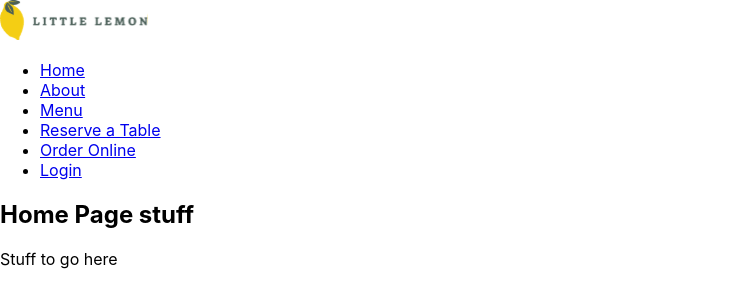
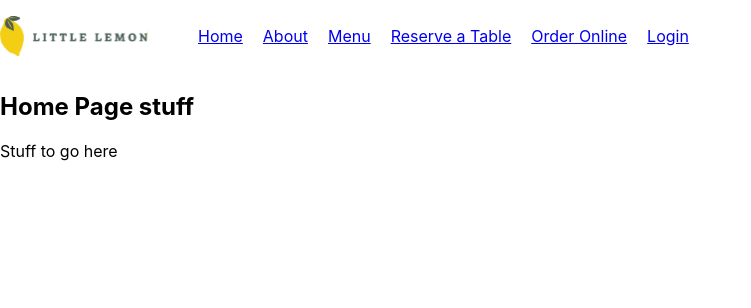
Before and after one commit to darthbob88/little-lemon, a React (Create React App) app: page / in a window 1280 px wide. Shown: the top 308 px of the page, without its empty margins (0-751 px from the left). Built offline with nearby package versions, Linux system fonts and the light colour scheme.

Commit message:
Styling the header

```diff
--- a/src/App.css
+++ b/src/App.css
@@ -1,38 +1,12 @@
-.App {
-  text-align: center;
+header {
+  display: flex;
 }
 
-.App-logo {
-  height: 40vmin;
-  pointer-events: none;
+nav ul {
+  display: flex;
 }
 
-@media (prefers-reduced-motion: no-preference) {
-  .App-logo {
-    animation: App-logo-spin infinite 20s linear;
-  }
+nav ul li {
+  list-style: none;
+  margin: 10px;
 }
-
-.App-header {
-  background-color: #282c34;
-  min-height: 100vh;
-  display: flex;
-  flex-direction: column;
-  align-items: center;
-  justify-content: center;
-  font-size: calc(10px + 2vmin);
-  color: white;
-}
-
-.App-link {
-  color: #61dafb;
-}
-
-@keyframes App-logo-spin {
-  from {
-    transform: rotate(0deg);
-  }
-  to {
-    transform: rotate(360deg);
-  }
-}
```
